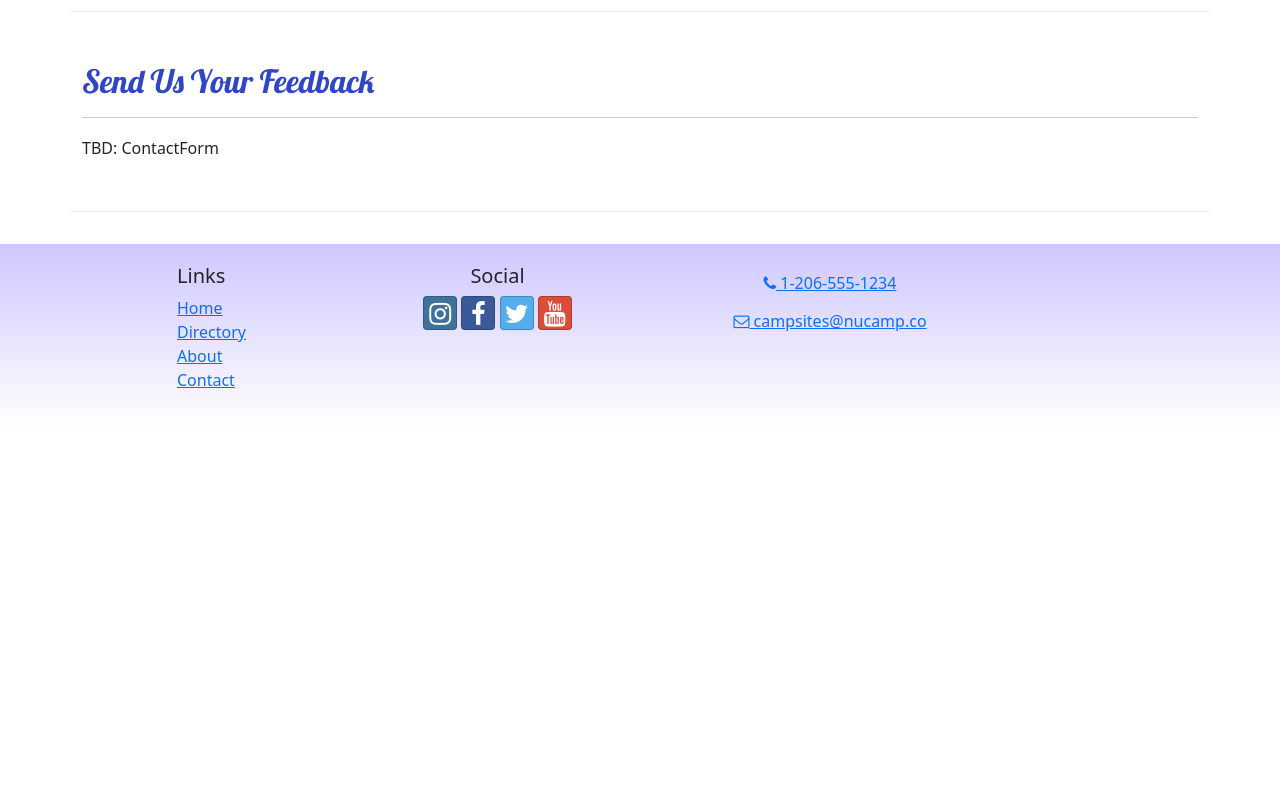
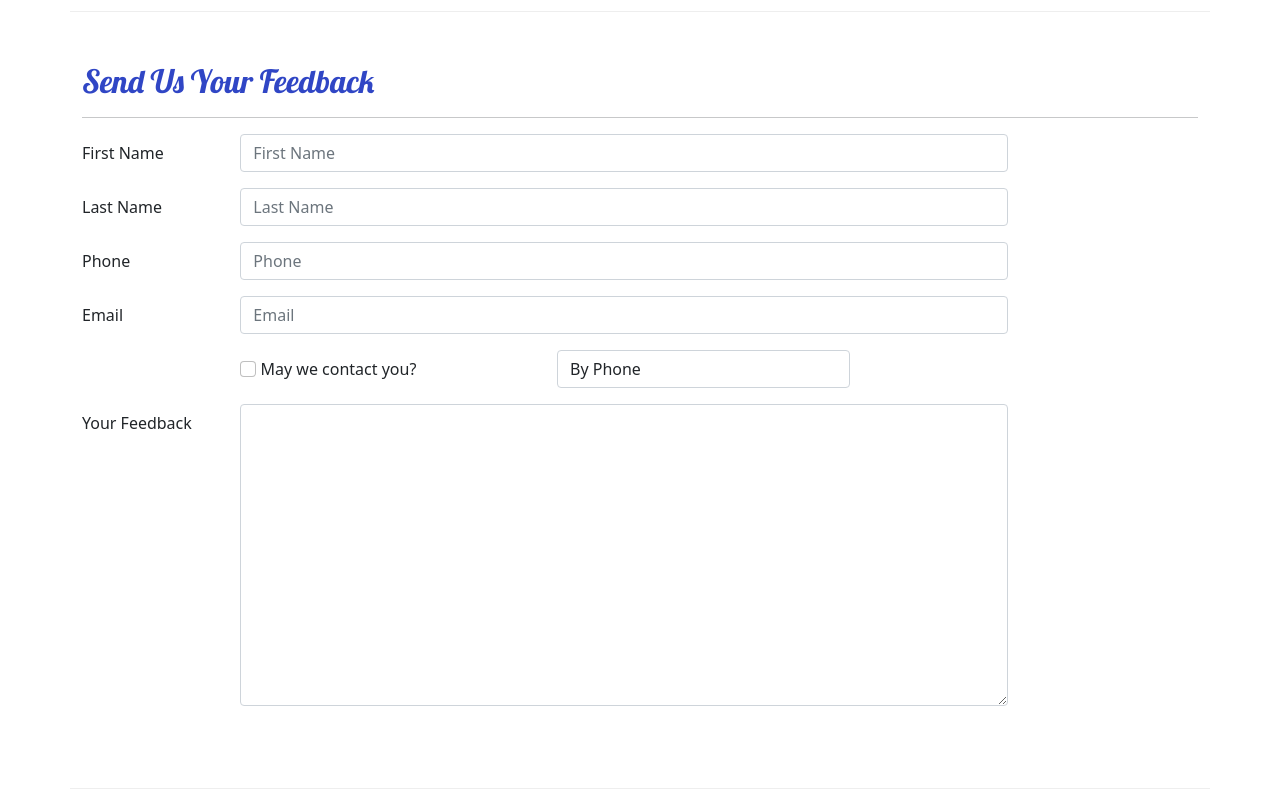
Before and after one commit to kknivves/NC-React-Course-Project-, a React (Create React App) app: page /contact in a window 1280 px wide. Shown: the part 480-1280 px from the top of the page. Before the commit the page ends 908 px from the top, so only its background shows below. Built offline with nearby package versions, Linux system fonts and the light colour scheme.

Commit message:
ContactForm Parts 1 and 2

```diff
--- /dev/null
+++ b/src/components/ContactForm.js
@@ -0,0 +1,93 @@
+import { Button, Label, Col, FormGroup } from "reactstrap";
+import { Formik, Field, Form } from "formik";
+
+const ContactForm = () => {
+  return (
+    <Formik
+      initialValues={{
+        firstName: "",
+        lastName: "",
+        phoneNum: "",
+        email: "",
+        agree: false,
+        contactType: "By Phone",
+        feedback: "",
+      }}
+    >
+      <Form>
+        <FormGroup row>
+          <Label htmlFor="firstName" md="2">
+            First Name
+          </Label>
+          <Col md="10">
+            <Field
+              className="form-control"
+              name="firstName"
+              placeholder="First Name"
+            />
+          </Col>
+        </FormGroup>
+        <FormGroup row>
+          <Label htmlFor="lastName" md="2">
+            Last Name
+          </Label>
+          <Col md="10">
+            <Field
+              className="form-control"
+              name="lastName"
+              placeholder="Last Name"
+            />
+          </Col>
+        </FormGroup>
+        <FormGroup row>
+          <Label htmlFor="phoneNum" md="2">
+            Phone
+          </Label>
+          <Col md="10">
+            <Field
+              className="form-control"
+              name="phoneNum"
+              placeholder="Phone"
+            />
+          </Col>
+        </FormGroup>
+        <FormGroup row>
+          <Label htmlFor="email" md="2">
+            Email
+          </Label>
+          <Col md="10">
+            <Field className="form-control" name="email" placeholder="Email" />
+          </Col>
+        </FormGroup>
+        <FormGroup row>
+          <Label check md={{ size: 4, offset: 2 }}>
+            <Field name="agree" type="checkbox" className="form-check-input" />{" "}
+            May we contact you?
+          </Label>
+          <Col md="4">
+            <Field className="form-control" name="contactType" as="select">
+              <option>By Phone</option>
+              <option>By Email</option>
+            </Field>
+          </Col>
+        </FormGroup>
+        <FormGroup row>
+          <Label htmlFor="feedback" md="2">
+            Your Feedback
+          </Label>
+          <Col md="10">
+            <Field
+              className="form-control"
+              name="feedback"
+              as="textarea"
+              rows="12"
+            />
+          </Col>
+        </FormGroup>
+        <FormGroup row></FormGroup>
+      </Form>
+    </Formik>
+  );
+};
+
+export default ContactForm;
--- a/src/pages/ContactPage.js
+++ b/src/pages/ContactPage.js
@@ -1,14 +1,15 @@
 import { Container, Col, Row } from 'reactstrap';
 import SubHeader from '../components/SubHeader';
-
+import ContactForm from '../components/ContactForm';
 
 
 const ContactPage = () => {
     return (
         <Container>
-      <SubHeader current="Contact Us"/>
-        <Row className='row-content align-items-center' >
-          <Col sm='4' >
+            <SubHeader current='Contact Us' />
+
+            <Row className='row-content align-items-center'>
+                <Col sm='4'>
                     <h5>Our Address</h5>
                     <address>
                         1 Nucamp Way
@@ -36,13 +37,14 @@
                     </a>
                 </Col>
             </Row>
-        <Row className='row-content' >
-          <Col xs='12' >
+
+            <Row className='row-content'>
+                <Col xs='12'>
                     <h2>Send Us Your Feedback</h2>
                     <hr />
                 </Col>
-          <Col md='10' >
-            TBD: ContactForm
+                <Col md='10'>
+                    <ContactForm />
                 </Col>
             </Row>
         </Container>
```
Lines whose indentation alone changed are shown as unchanged.
